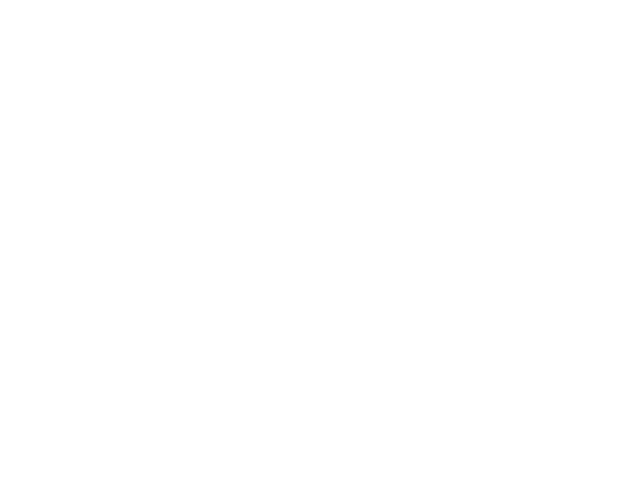
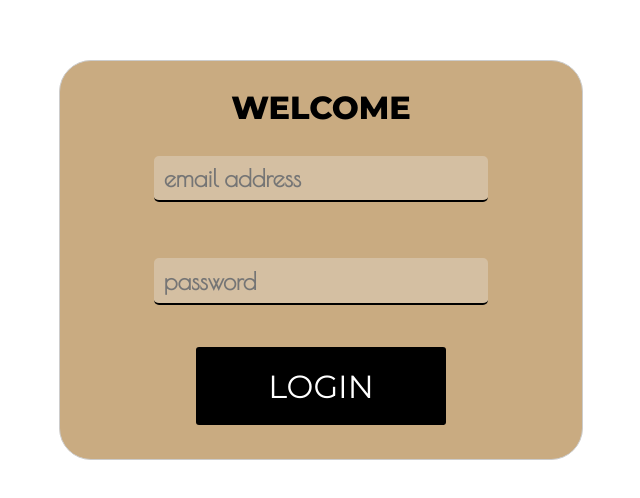
Before and after one commit to prisalvarado18/gh-react-vite, a React (Vite) app: page / in a window 1280 px wide. Before the commit this address had no page. Shown: the part 140-638 px from the top of the page, without its empty margins (319-959 px from the left). Built offline with nearby package versions, Linux system fonts and the light colour scheme.

Commit message:
Added changes to root

```diff
--- a/src/App.jsx
+++ b/src/App.jsx
@@ -10,7 +10,7 @@ function App() {
 
   return (
     <Routes>
-      <Route path="/gh-react-vite/auth" element={<Login />} />
+      <Route path="/" element={<Login />} />
     </Routes>
 
   )
--- a/vite.config.js
+++ b/vite.config.js
@@ -3,6 +3,6 @@ import react from '@vitejs/plugin-react'
 
 // https://vitejs.dev/config/
 export default defineConfig({
-  base: 'https://prisalvarado18.github.io/gh-react-vite/',
+  base: 'https://prisalvarado18.github.io/',
   plugins: [react()],
 })
```
